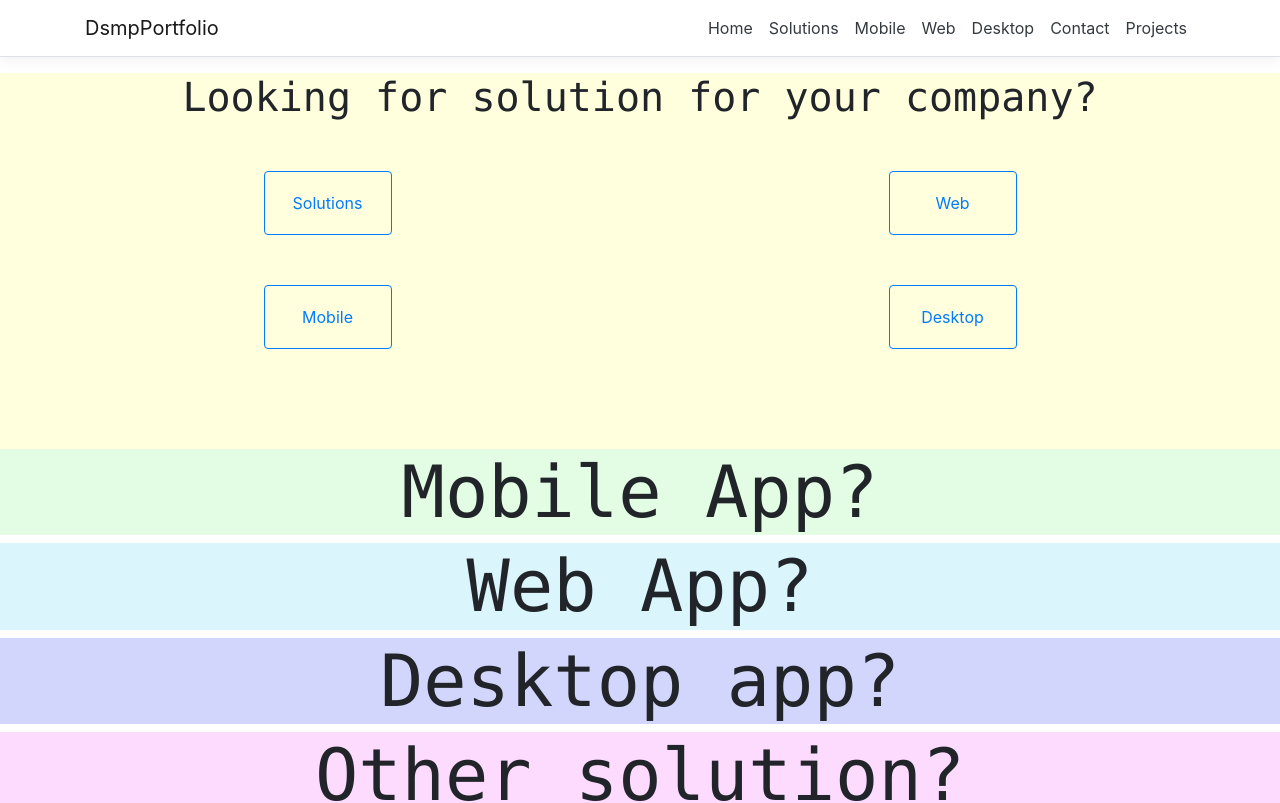
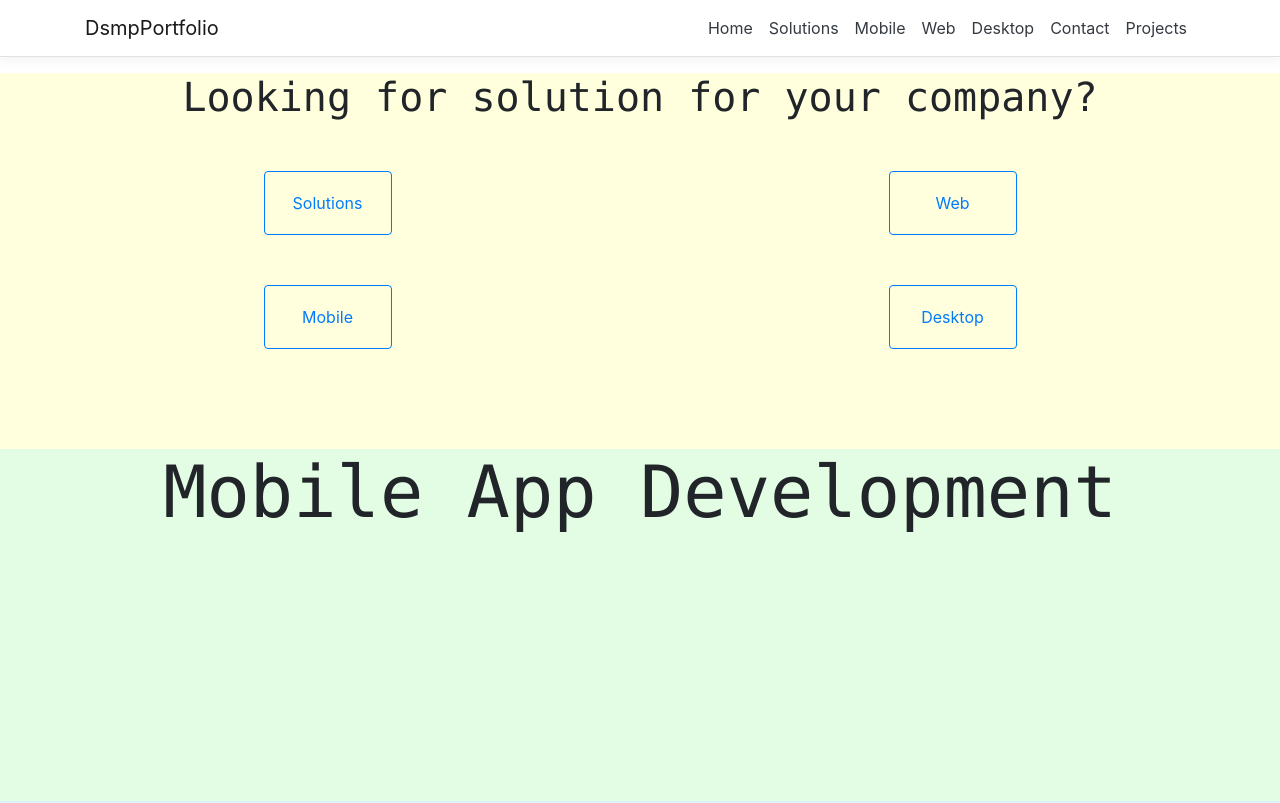
Before and after one commit to DSMP/Portfolio, a React (Create React App) app in the folder DsmpPortfolio/ClientApp/: page / in a window 1280 px wide. Shown: the top 803 px of the page. Built offline with nearby package versions, Linux system fonts and the light colour scheme.

Commit message:
fix: height of the containers

```diff
--- a/DsmpPortfolio/ClientApp/src/components/Home.css
+++ b/DsmpPortfolio/ClientApp/src/components/Home.css
@@ -23,3 +23,6 @@
     width:8em;
     height:4em;
 }
+.container-height{
+    height:22em;
+}
--- a/DsmpPortfolio/ClientApp/src/components/Home.js
+++ b/DsmpPortfolio/ClientApp/src/components/Home.js
@@ -28,24 +28,24 @@ export class Home extends Component {
                         </div>
                     </div>
                 </div>
-                <div class="container-fluid second">
+                <div class="container-fluid container-height second">
                     <h1 class="display-3 text-monospace text-center">
-                        Mobile App?
+                        Mobile App Development
               </h1>
                 </div>
-                <div class="container-fluid third">
+                <div class="container-fluid container-height third">
                     <h1 class="display-3 text-monospace text-center">
-                        Web App?
+                        Web Design and Development
               </h1>
                 </div>
-                <div class="container-fluid fourth">
+                <div class="container-fluid container-height fourth">
                     <h1 class="display-3 text-monospace text-center">
-                        Desktop app?
+                        Simple desktop application
               </h1>
                 </div>
-                <div class="container-fluid fifth">
+                <div class="container-fluid container-height fifth">
                     <h1 class="display-3 text-monospace text-center">
-                        Other solution?
+                        Custom solutions
               </h1>
                 </div>
             </div>
```
